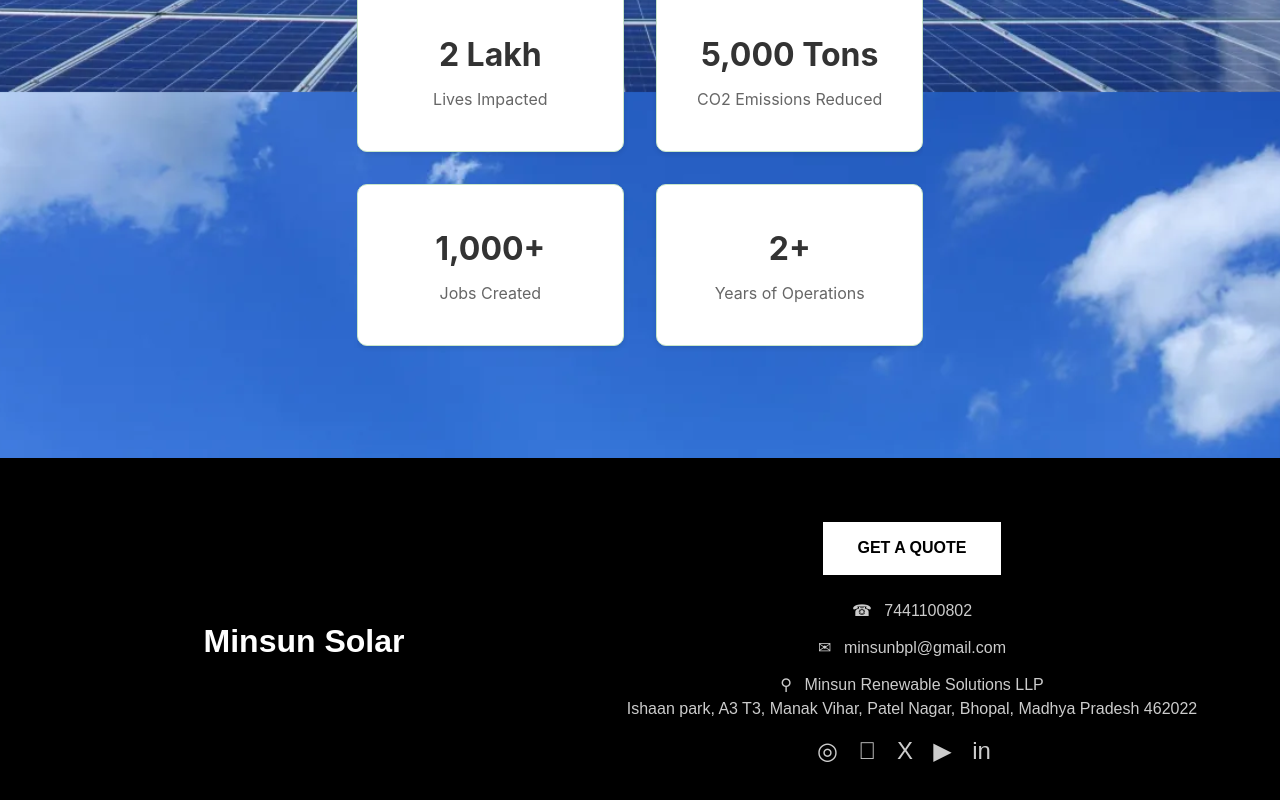
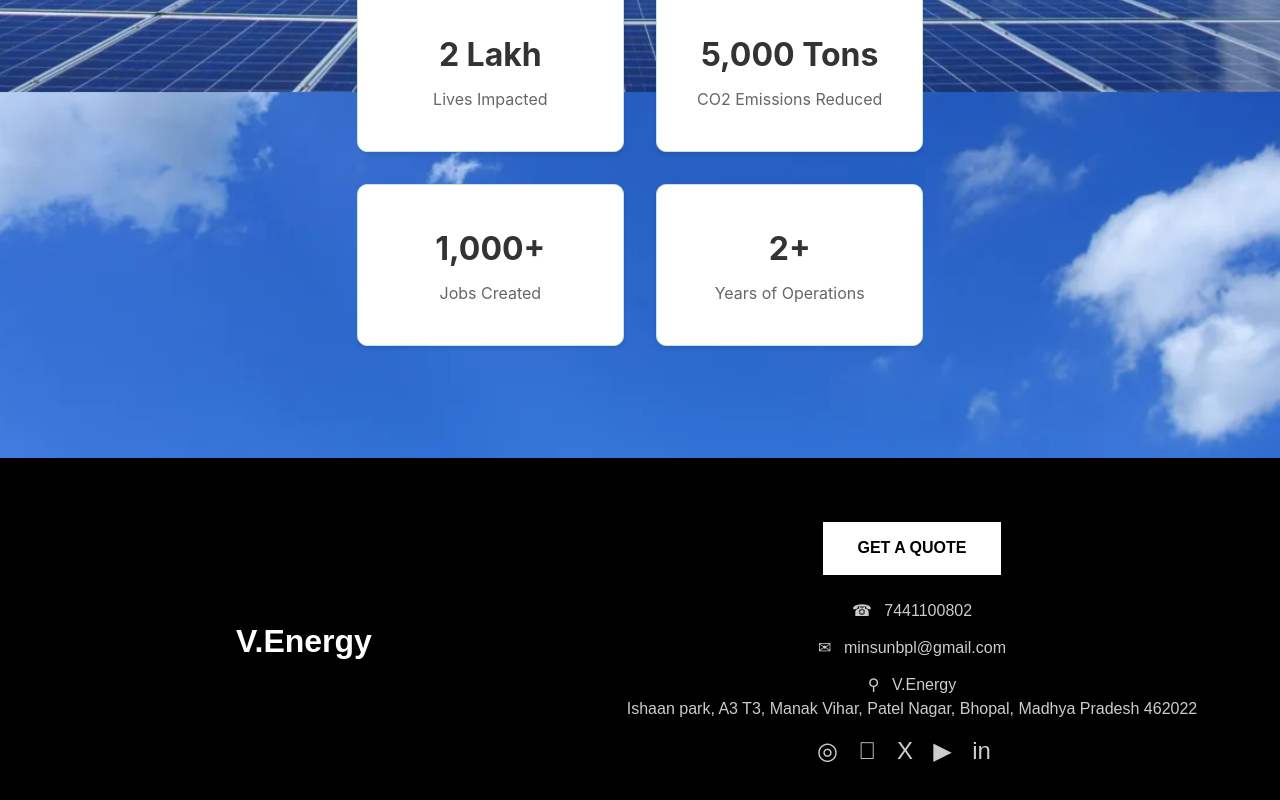
Before and after one commit to ManthanD2004/VEnergy, a React (Create React App) app in the folder frontend/: page /about in a window 1280 px wide. Shown: the part 1508-2308 px from the top of the page. Built offline with nearby package versions, Linux system fonts and the light colour scheme.

Commit message:
Name Changed

```diff
--- a/frontend/src/App.tsx
+++ b/frontend/src/App.tsx
@@ -190,7 +190,7 @@ const Home: React.FC = () => {
     <div className="App">
       <div className="content-wrapper">
         <main className="container">
-          <h1>Welcome to V.Energy</h1>
+          <h1>Welcome to Vyomesh Energy</h1>
           <p className="subtitle">Your trusted partner in solar energy solutions.</p>
           {/* Use handler from context */}
           <button className="quote-button" onClick={handleOpenModal}>Get a Quote</button>
--- a/frontend/src/components/AboutContent.tsx
+++ b/frontend/src/components/AboutContent.tsx
@@ -7,7 +7,7 @@ const AboutContent: React.FC = () => {
   const slides = [
     {
       title:"About Us",
-      content: "We Are India's Leading Solar Energy Company Minsun Solar is one of the renowned rooftop solar companies across India. We install solar panels for houses and businesses. With over 1,000+ delighted clients across India, we have been offering world-class solar solutions to homes and businesses since 2014. We are affiliated with MNRE. We hope to make rooftop solar accessible to everyone."
+      content: "We Are India's Leading Solar Energy Company Vyomesh Energy is one of the renowned rooftop solar companies across India. We install solar panels for houses and businesses. With over 1,000+ delighted clients across India, we have been offering world-class solar solutions to homes and businesses since 2014. We are affiliated with MNRE. We hope to make rooftop solar accessible to everyone."
     },
     {
       title: "Our Mission",
--- a/frontend/src/components/Blog.tsx
+++ b/frontend/src/components/Blog.tsx
@@ -8,11 +8,11 @@ import { Autoplay } from 'swiper/modules';
 const projects = [
   {
     img: 'https://via.placeholder.com/350x200',
-    title: "Minsun Solar Launched Solar Experience Centre in Bhopal"
+    title: "V.Energy Launched Solar Experience Centre in Bhopal"
   },
   {
     img: 'https://via.placeholder.com/350x200',
-    title: "Minsun Solar's Solar Experience Centre Opened in Indore"
+    title: "V.Energy's Solar Experience Centre Opened in Indore"
   },
   {
     img: 'https://via.placeholder.com/350x200',
@@ -28,11 +28,11 @@ const projects = [
   },
   {
     img: 'https://via.placeholder.com/350x200',
-    title: "Minsun Solar Launched Solar Experience Centre in Pachmarhi"
+    title: "V.Energy Launched Solar Experience Centre in Pachmarhi"
   },
   {
     img: 'https://via.placeholder.com/350x200',
-    title: "Minsun Solar's Solar Experience Centre Opened in Gwalior"
+    title: "V.Energy's Solar Experience Centre Opened in Gwalior"
   },
   {
     img: 'https://via.placeholder.com/350x200',
--- a/frontend/src/components/CalculatorFooter.tsx
+++ b/frontend/src/components/CalculatorFooter.tsx
@@ -15,14 +15,14 @@ const CalculatorFooter: React.FC<CalculatorFooterProps> = ({ onOpenModal }) => {
       <div className="footer-container">
         <div className="footer-logo-section">
           {/* Placeholder for logo */}
-          <div className="footer-logo">Minsun Solar</div>
+          <div className="footer-logo">V.Energy</div>
         </div>
         <div className="footer-contact-section">
           <a className="get-a-quote" onClick={onOpenModal}>GET A QUOTE</a>
           <div className="contact-info">
             <p><span>&#9742;</span> 7441100802</p>
             <p><span>&#9993;</span> minsunbpl@gmail.com</p>
-            <p><span>&#9906;</span> Minsun Renewable Solutions LLP<br/> Ishaan park, A3 T3, Manak Vihar, Patel Nagar, Bhopal, Madhya Pradesh 462022</p>
+            <p><span>&#9906;</span> V.Energy<br/> Ishaan park, A3 T3, Manak Vihar, Patel Nagar, Bhopal, Madhya Pradesh 462022</p>
           </div>
           <div className="social-icons">
             {/* Placeholder for social icons */}
--- a/frontend/src/components/Navbar.tsx
+++ b/frontend/src/components/Navbar.tsx
@@ -18,7 +18,7 @@ const Navbar = forwardRef<HTMLElement>((props, ref) => {
     <BootstrapNavbar ref={ref} expand="lg" className="py-3 mb-4" fixed="top">
       <Container>
         <BootstrapNavbar.Brand as={Link} to="/" className="d-flex align-items-center ms-4" onClick={() => handleLinkClick('/')}>
-          <span className="fs-4">Minsun Solar</span>
+          <span className="fs-4">V.Energy</span>
         </BootstrapNavbar.Brand>
         <BootstrapNavbar.Toggle aria-controls="basic-navbar-nav" className="border-0" />
         <BootstrapNavbar.Collapse id="basic-navbar-nav">
--- a/frontend/src/components/Testimonials.tsx
+++ b/frontend/src/components/Testimonials.tsx
@@ -17,7 +17,7 @@ const Testimonials: React.FC = () => {
             <span className="location-icon">&#9906;</span> Indore, Madhya Pradesh
           </p>
           <p className="testimonial-text">
-            It's been 1 year since Minsun Solar installed system on my home. We have not faced any issues and are very happy with their service. Highly recommend Minsun Solar.
+            It's been 1 year since V.Energy installed system on my home. We have not faced any issues and are very happy with their service. Highly recommend V.Energy.
           </p>
         </div>
 
@@ -30,7 +30,7 @@ const Testimonials: React.FC = () => {
             <span className="location-icon">&#9906;</span> Nagpur, Maharashtra
           </p>
           <p className="testimonial-text">
-            We have installed solar in 4 of our facilities with Minsun Solar and our energy costs has reduced substantially. Our consumers are already appreciating our efforts towards sustainability & net-zero.
+            We have installed solar in 4 of our facilities with V.Energy and our energy costs has reduced substantially. Our consumers are already appreciating our efforts towards sustainability & net-zero.
           </p>
         </div>
 
@@ -43,7 +43,7 @@ const Testimonials: React.FC = () => {
             <span className="location-icon">&#9906;</span> Jabalpur, Madhya Pradesh
           </p>
           <p className="testimonial-text">
-            Minsun Solar installed 3kW system on my house in Jabalpur. I used to pay ₹ 2,500-3,000 before solar in electricity bills and last month I paid only ₹ 300! Their after-sales is also very quick & reliable.
+            V.Energy installed 3kW system on my house in Jabalpur. I used to pay ₹ 2,500-3,000 before solar in electricity bills and last month I paid only ₹ 300! Their after-sales is also very quick & reliable.
           </p>
         </div>
       </div>
```
